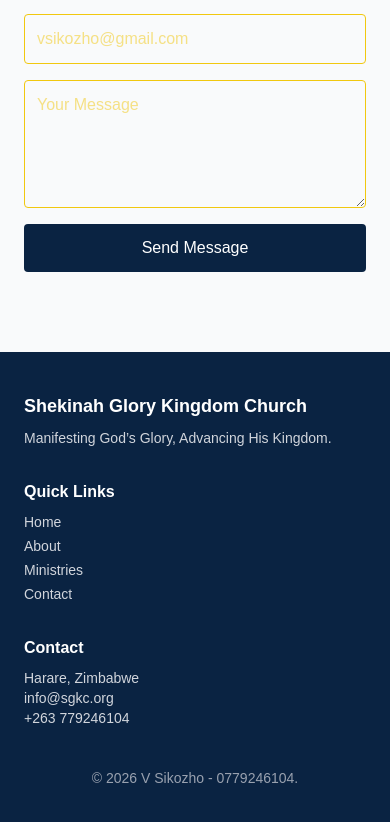
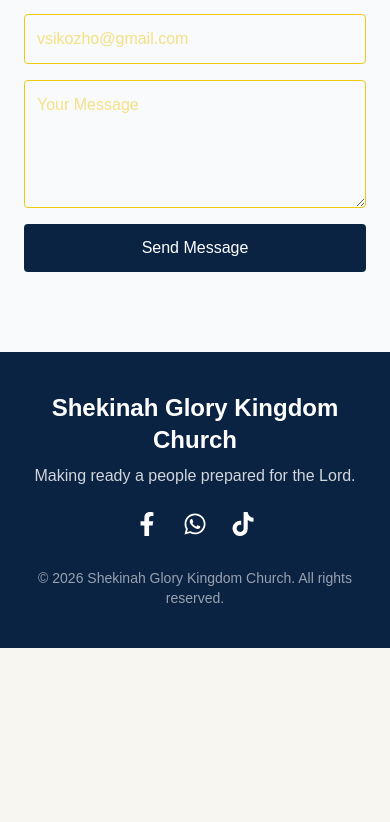
Before and after one commit to Vengie1/churchweb, a Next.js app: page / in a window 390 px wide. Shown: the part 7850-8672 px from the top of the page. After the commit the page ends 8498 px from the top, so only its background shows below. Built offline with nearby package versions, Linux system fonts and the light colour scheme.

Commit message:
Update Footer.tsx

```diff
--- a/components/Footer.tsx
+++ b/components/Footer.tsx
@@ -1,38 +1,60 @@
+import Link from "next/link";
+import {
+  FaFacebookF,
+  FaYoutube,
+  FaWhatsapp,
+  FaInstagram,
+  FaTiktok,
+} from "react-icons/fa";
+
+
 export default function Footer() {
   return (
-    <footer className="bg-[#0A2342] text-white py-10 px-6">
-      <div className="max-w-6xl mx-auto grid md:grid-cols-3 gap-8">
+    <footer className="bg-[#0A2342] text-white py-10">
+      <div className="max-w-6xl mx-auto px-6 text-center">
 
-        <div>
-          <h3 className="font-bold text-lg">Shekinah Glory Kingdom Church</h3>
-          <p className="text-sm text-gray-300 mt-2">
-            Manifesting God’s Glory, Advancing His Kingdom.
-          </p>
+        <h3 className="text-2xl font-bold">
+          Shekinah Glory Kingdom Church
+        </h3>
+
+        <p className="mt-2 text-gray-300">
+          Making ready a people prepared for the Lord.
+        </p>
+
+        {/* Social Media */}
+        <div className="flex justify-center gap-6 mt-6 text-2xl">
+          <Link
+            href="https://www.facebook.com/people/Shekinah-Glory-Kingdom-Church/61590302136259/?rdid=e0nv67kkPUSwGNda&share_url=https%3A%2F%2Fwww.facebook.com%2Fshare%2F19ZNjiWqjE%2F"
+            target="_blank"
+            className="hover:text-blue-400 transition"
+          >
+            <FaFacebookF />
+          </Link>
+
+
+
+          <Link
+            href="https://chat.whatsapp.com/FdNOnwL1WZDEopFqm1rGsQ?mode=gi_t"
+            target="_blank"
+            className="hover:text-green-400 transition"
+          >
+            <FaWhatsapp />
+          </Link>
+
+
+          <Link
+            href="https://www.tiktok.com/@shekinahglorykingdomchch?_r=1&_t=ZS-97OPEBGKXIq"
+            target="_blank"
+            className="hover:text-gray-300 transition"
+          >
+            <FaTiktok />
+          </Link>
         </div>
 
-        <div>
-          <h3 className="font-bold">Quick Links</h3>
-          <ul className="text-sm mt-2 space-y-1 text-gray-300">
-            <li>Home</li>
-            <li>About</li>
-            <li>Ministries</li>
-            <li>Contact</li>
-          </ul>
-        </div>
+        <p className="mt-8 text-sm text-gray-400">
+          © {new Date().getFullYear()} Shekinah Glory Kingdom Church. All rights reserved.
+        </p>
 
-        <div>
-          <h3 className="font-bold">Contact</h3>
-          <p className="text-sm text-gray-300 mt-2">
-            Harare, Zimbabwe <br />
-            info@sgkc.org <br />
-            +263 779246104
-          </p>
-        </div>
-
-      </div>
-
-      <div className="text-center text-gray-400 text-sm mt-10">
-        © 2026 V Sikozho - 0779246104.
       </div>
     </footer>
   );
```
